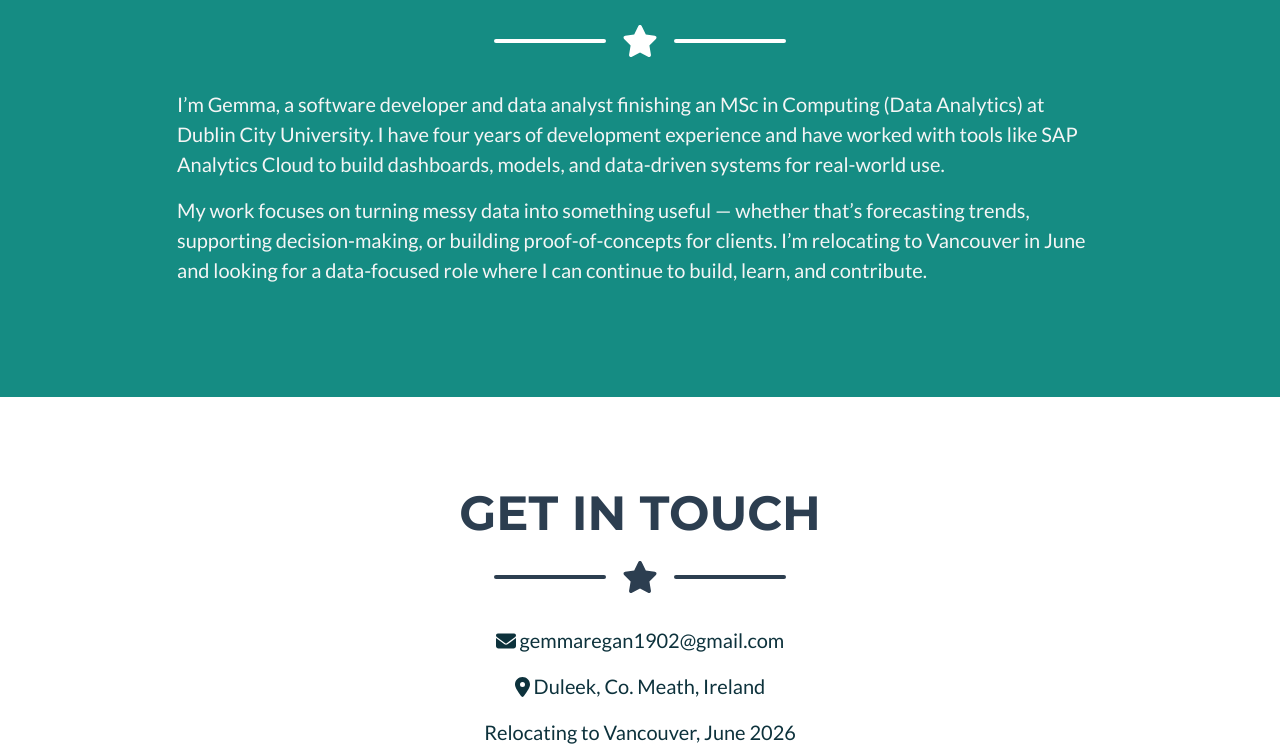
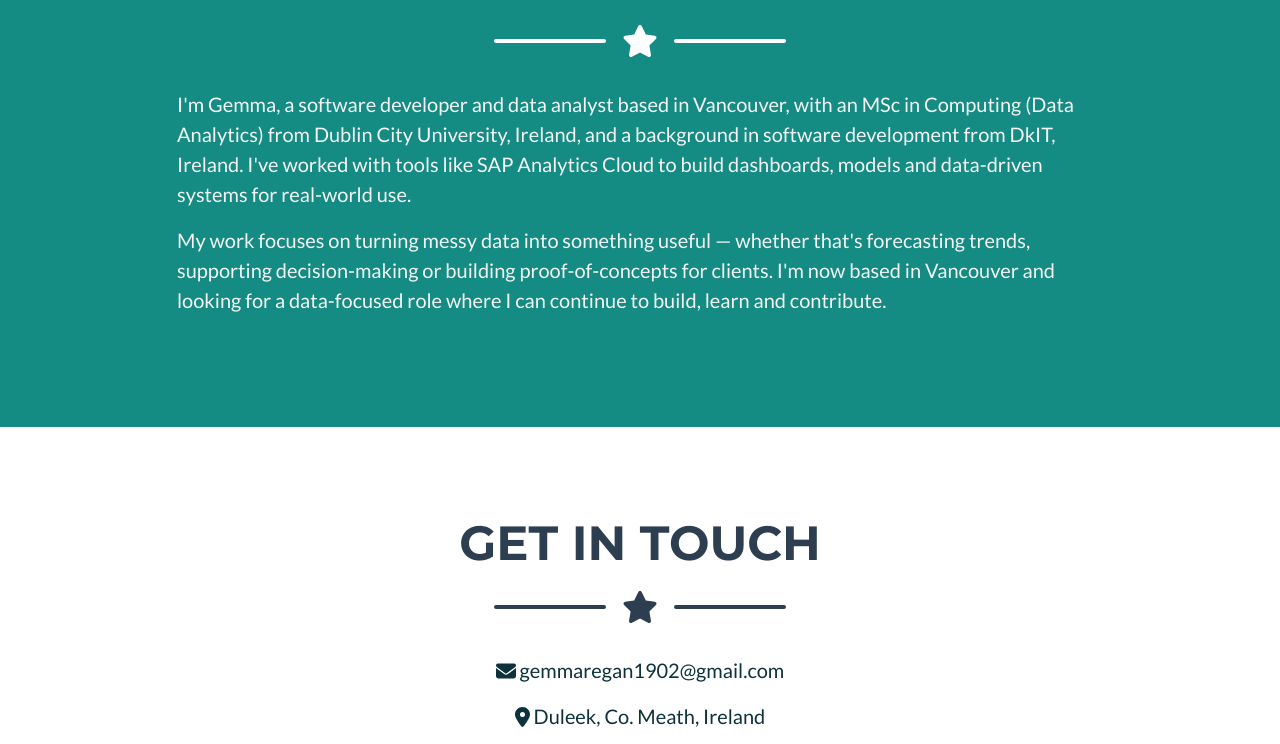
Before and after one commit to gemma1902/Gem_Portfolio, a website: page index.html in a window 1280 px wide. Shown: the part 1559-2303 px from the top of the page. Drawn offline with nearby package versions, Linux system fonts and the light colour scheme.

Commit message:
Update about section content to reflect current location and background

```diff
--- a/index.html
+++ b/index.html
@@ -148,16 +148,12 @@
             <!-- About Section Content-->
             <div class="row">
                 <div class="col-lg-10 mx-auto">
-                    <p class="lead">I’m Gemma, a software developer and data analyst finishing an MSc in Computing (Data
-                        Analytics) at Dublin City University. I have four years of development experience and have
-                        worked with tools like SAP Analytics Cloud to build dashboards, models, and data-driven systems
-                        for real-world use.
+                    <p class="lead">I'm Gemma, a software developer and data analyst based in Vancouver, with an MSc in Computing (Data Analytics) from Dublin City University, Ireland, and a background in software development from DkIT, Ireland. I've worked with tools like SAP Analytics Cloud to build dashboards, models and data-driven systems for real-world use.
+
+
 
                         </p>
-                    <p class="lead">My work focuses on turning messy data into something useful — whether that’s forecasting trends,
-                        supporting decision-making, or building proof-of-concepts for clients. I’m relocating to
-                        Vancouver in June and looking for a data-focused role where I can continue to build, learn, and
-                        contribute.
+                    <p class="lead">My work focuses on turning messy data into something useful — whether that's forecasting trends, supporting decision-making or building proof-of-concepts for clients. I'm now based in Vancouver and looking for a data-focused role where I can continue to build, learn and contribute.
                     </p>
                 </div>
             </div>
```
